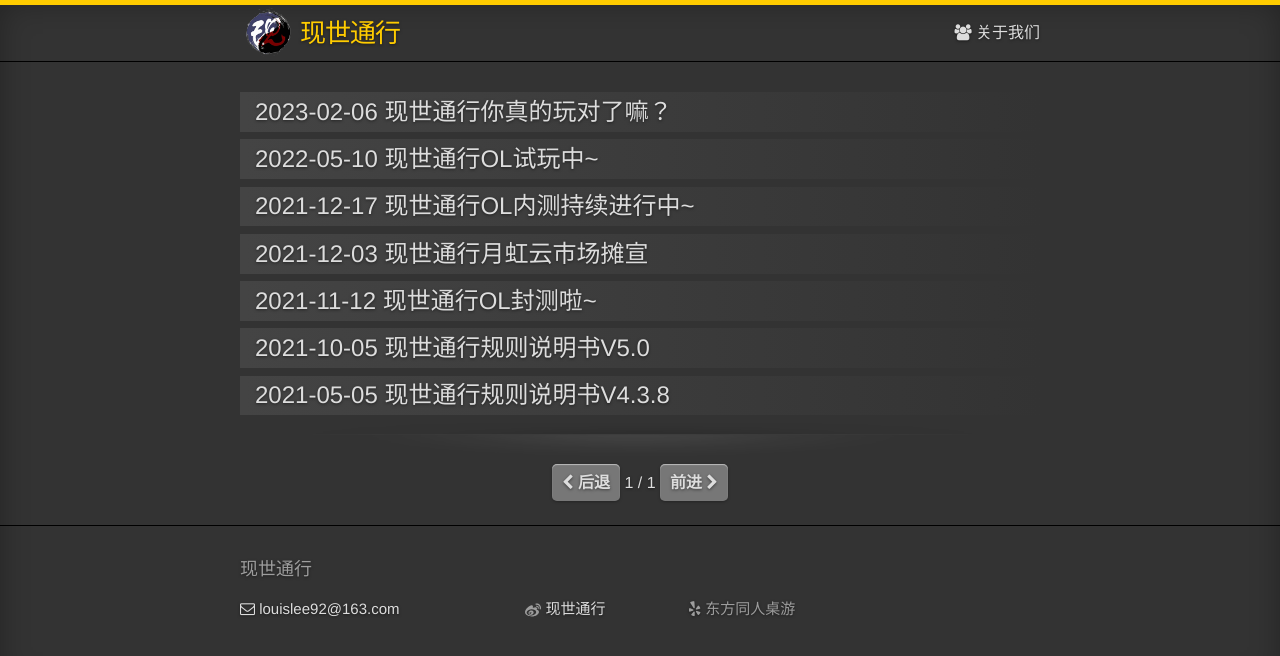
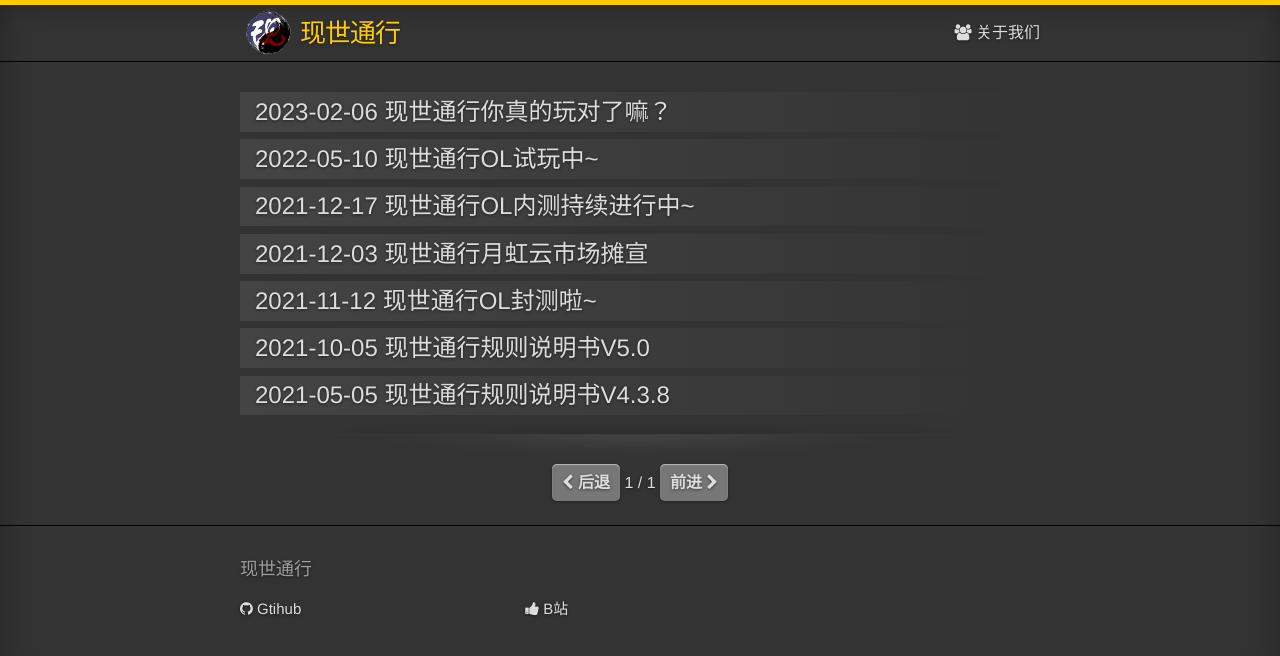
Before and after one commit to louislee92/louislee92.github.com, a Jekyll site: the page built from index.html, in a window 1280 px wide. Shown: the top 656 px of the page. Built offline with Jekyll 4.4.1, drawn with Linux system fonts in a browser that asks for light colours; nearby versions of some CDN libraries; the list of posts is cut into pages by our own code.

Commit message:
update footer

```diff
--- a/_includes/footer.html
+++ b/_includes/footer.html
@@ -2,32 +2,29 @@
 
   <div class="wrapper">
 
-    <h2 class="footer-heading">{{ site.username }}</h2>
+    <h2 class="footer-heading">现世通行</h2>
 
     <div class="footer-col-wrapper">
       <div class="footer-col footer-col-1">
         <ul class="contact-list">
-          <li><a href="mailto:{{ site.email }}"><i class="fa fa-envelope-o"></i> {{ site.email }}</a></li>
+          <li><a href="https://github.com/louislee92"><i class="fa fa-github"></i> Gtihub</a></li>
         </ul>
       </div>
 
       <div class="footer-col footer-col-2">
         <ul class="social-media-list">
-
-          {% if site.weibo_username %}
           <li>
-            {% include icon-weibo.html url=site.weibo_url username=site.weibo_username %}
+            <li><a href="https://space.bilibili.com/31437463"><i class="fa fa-thumbs-up"></i> B站</a></li>
           </li>
-          {% endif %}
         </ul>
       </div>
 
-      <div class="footer-col footer-col-3">
+      <!-- <div class="footer-col footer-col-3">
         <p><i class="fa fa-yelp"></i> {{ site.description }}</p>
-		<!--
+
 		<p class="rss-subscribe">subscribe <a href="{{ "/feed.xml" | prepend: site.baseurl }}">via RSS</a></p>
-		-->
-      </div>
+
+      </div> -->
     </div>
 
   </div>
--- a/home.html
+++ /dev/null
@@ -1 +0,0 @@
-aaaaa
```
